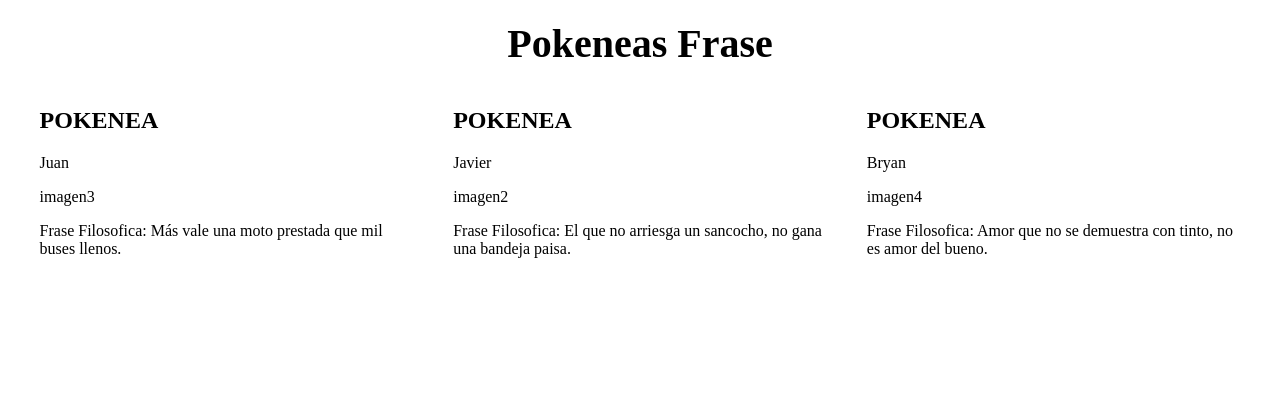
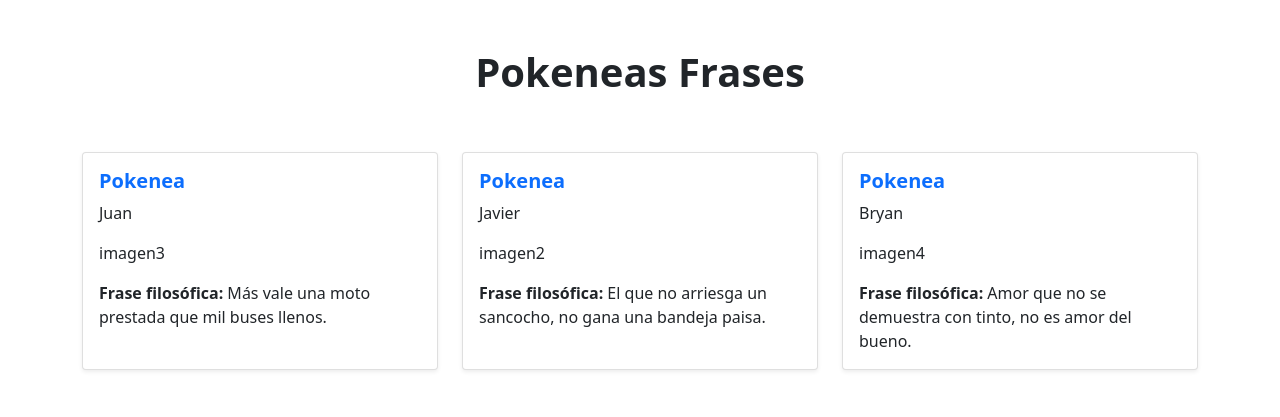
Before and after one commit to svillav4/Pokedex, a Flask app: page /PokeneaFrase in a window 1280 px wide. Shown: the top 417 px of the page. Run offline with Flask 3, Linux system fonts and the light colour scheme.

Commit message:
Added styles and orginized files

```diff
--- a/app/app.py
+++ b/app/app.py
@@ -1,69 +1,8 @@
 from flask import Flask, render_template
 import random
-import os
-import boto3
-from dotenv import load_dotenv
+from data import list
 
 app = Flask(__name__)
-
-list = [
-        {
-            "id": 1,
-            "nombre": "Jason",
-            "altura": 1.75,
-            "Habilidad": "Correr mas rapido cuando lo persiguen",
-            "imagen": "imagen1",
-            "frase": "La vida es un juego, y yo soy el jugador.",
-        },
-        {
-            "id": 2,
-            "nombre": "Javier",
-            "altura": 1.80,
-            "Habilidad": "Robarle la comida a los demas",
-            "imagen": "imagen2",
-            "frase": "El que no arriesga un sancocho, no gana una bandeja paisa.",
-        },
-        {
-            "id": 3,
-            "nombre": "Juan",
-            "altura": 1.85,
-            "Habilidad": "Caminar sin que lo vean",
-            "imagen": "imagen3",
-            "frase": "Más vale una moto prestada que mil buses llenos.",
-        },
-        {
-            "id": 4,
-            "nombre": "Bryan",
-            "altura": 1.90,
-            "Habilidad": "Escuchar a la policia desde lejos",
-            "imagen": "imagen4",
-            "frase": "Amor que no se demuestra con tinto, no es amor del bueno.",
-        },
-        {
-            "id": 5,
-            "nombre": "Esneider",
-            "altura": 1.95,
-            "Habilidad": "Abrir puertas con la mente",
-            "imagen": "imagen5",
-            "frase": "No hay mal que un pastel de pollo no cure.",
-        },
-        {
-            "id": 6,
-            "nombre": "Stiven",
-            "altura": 2.00,
-            "Habilidad": "Tomarse 4 cervezas en 1 minuto",
-            "imagen": "imagen6",
-            "frase": "No hay GPS que te guíe si no sabés para dónde vas",
-        },
-        {
-            "id": 7,
-            "nombre": "Salomon",
-            "altura": 2.05,
-            "Habilidad": "Cantar en la ducha",
-            "imagen": "imagen7",
-            "frase": "La vida es como un chiste, a veces no tiene sentido.",
-        },
-    ]
 
 @app.route('/')
 def get_pokedex():
--- /dev/null
+++ b/app/data.py
@@ -0,0 +1,60 @@
+
+
+list = [
+        {
+            "id": 1,
+            "nombre": "Jason",
+            "altura": 1.75,
+            "habilidad": "Correr mas rapido cuando lo persiguen",
+            "imagen": "imagen1",
+            "frase": "La vida es un juego, y yo soy el jugador.",
+        },
+        {
+            "id": 2,
+            "nombre": "Javier",
+            "altura": 1.80,
+            "habilidad": "Robarle la comida a los demas",
+            "imagen": "imagen2",
+            "frase": "El que no arriesga un sancocho, no gana una bandeja paisa.",
+        },
+        {
+            "id": 3,
+            "nombre": "Juan",
+            "altura": 1.85,
+            "habilidad": "Caminar sin que lo vean",
+            "imagen": "imagen3",
+            "frase": "Más vale una moto prestada que mil buses llenos.",
+        },
+        {
+            "id": 4,
+            "nombre": "Bryan",
+            "altura": 1.90,
+            "habilidad": "Escuchar a la policia desde lejos",
+            "imagen": "imagen4",
+            "frase": "Amor que no se demuestra con tinto, no es amor del bueno.",
+        },
+        {
+            "id": 5,
+            "nombre": "Esneider",
+            "altura": 1.95,
+            "habilidad": "Abrir puertas con la mente",
+            "imagen": "imagen5",
+            "frase": "No hay mal que un pastel de pollo no cure.",
+        },
+        {
+            "id": 6,
+            "nombre": "Stiven",
+            "altura": 2.00,
+            "habilidad": "Tomarse 4 cervezas en 1 minuto",
+            "imagen": "imagen6",
+            "frase": "No hay GPS que te guíe si no sabés para dónde vas",
+        },
+        {
+            "id": 7,
+            "nombre": "Salomon",
+            "altura": 2.05,
+            "habilidad": "Cantar en la ducha",
+            "imagen": "imagen7",
+            "frase": "La vida es como un chiste, a veces no tiene sentido.",
+        },
+    ]
--- a/app/static/CSS/pokeneaInfo.css
+++ /dev/null
@@ -1,12 +0,0 @@
-h1{
-    text-align: center;
-    font-size: 2.5rem;
-    margin: 20px 0;
-}
-.container{
-    width: 95%;
-    margin: auto;
-    display: grid;
-    grid-template-columns: repeat(auto-fit, minmax(300px, 1fr));
-    gap: 40px;
-}
--- a/app/templates/pokeneaFrase.html
+++ b/app/templates/pokeneaFrase.html
@@ -3,23 +3,29 @@
   <head>
     <meta charset="UTF-8" />
     <meta name="viewport" content="width=device-width, initial-scale=1.0" />
-    <title>Document</title>
-    <link
-      rel="stylesheet"
-      href="{{ url_for('static', filename='css/pokeneaInfo.css') }}"
-    />
+    <link href="https://cdn.jsdelivr.net/npm/bootstrap@5.0.2/dist/css/bootstrap.min.css" rel="stylesheet"
+    integrity="sha384-EVSTQN3/azprG1Anm3QDgpJLIm9Nao0Yz1ztcQTwFspd3yD65VohhpuuCOmLASjC" crossorigin="anonymous">
+    <title>Pokeneas Frase</title>
   </head>
   <body>
-    <h1>Pokeneas Frase</h1>
-    <div class="container">
-      {% for pokenea in pokeneas %}
-      <div class="pokeneas-info">
-        <h2>POKENEA</h2>
-        <p>{{ pokenea.nombre }}</p>
-        <p>{{pokenea.imagen}}</p>
-        <p>Frase Filosofica: {{pokenea.frase}}</p>
+    <div class="container py-5 d-flex flex-column">
+      <div class="text-center mb-5">
+        <h1 class="fw-bold text-dark">Pokeneas Frases</h1>
       </div>
-      {% endfor %}
+      <div class="row row-cols-1 row-cols-md-2 row-cols-lg-3 g-4">
+        {% for pokenea in pokeneas %}
+        <div class="col">
+          <div class="card h-100 shadow-sm">
+            <div class="card-body">
+              <h5 class="card-title text-primary fw-bold">Pokenea</h5>
+              <p class="card-text">{{ pokenea.nombre }}</p>
+              <p class="card-text">{{ pokenea.imagen }}</p>
+              <p class="card-text"><strong>Frase filosófica:</strong> {{ pokenea.frase }}</p>
+            </div>
+          </div>
+        </div>
+        {% endfor %}
+      </div>
     </div>
   </body>
 </html>
```
Also changed, not shown: app/templates/pokeneasInfo.html (+23 -16 lines).
